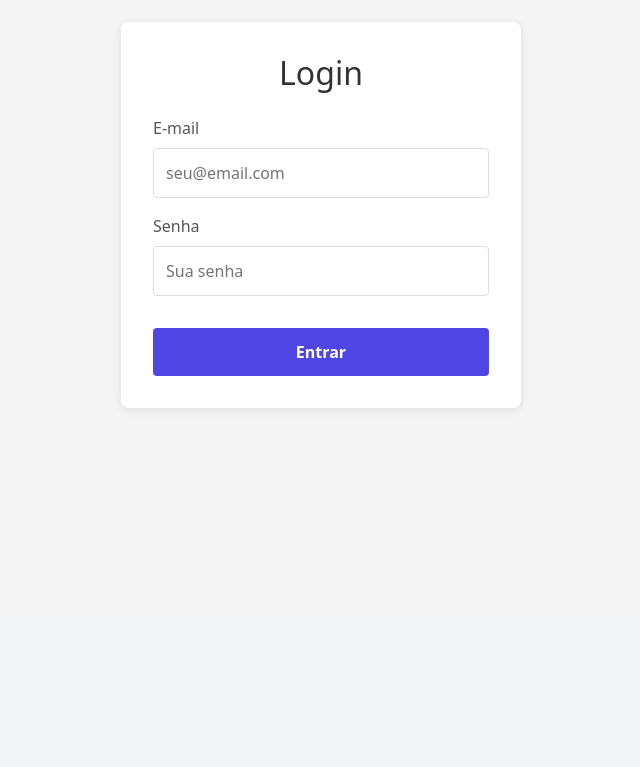
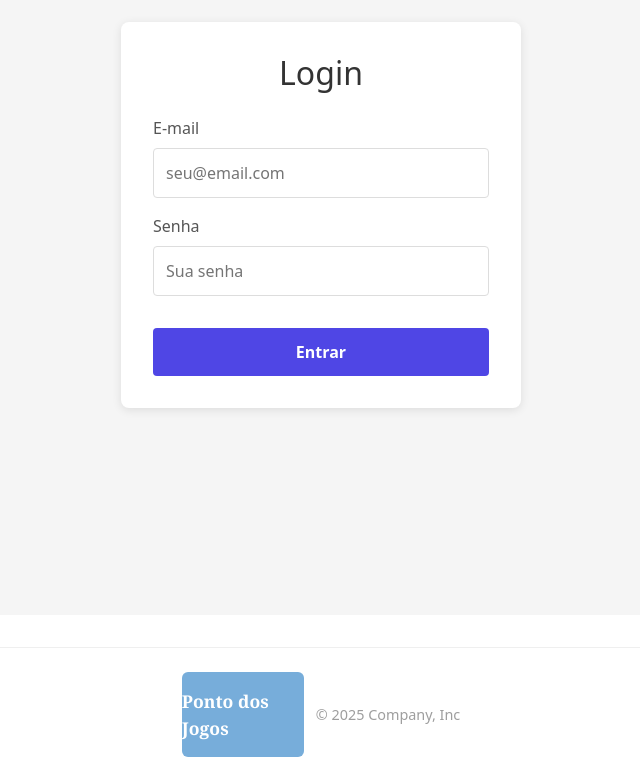
Before and after one commit to VictorWes/PontoDosJogosFull, an Angular app: page / in a window 1280 px wide. Shown: the part 185-952 px from the top of the page, without its empty margins (319-959 px from the left). Before the commit the page ends 800 px from the top, so only its background shows below. Built offline with nearby package versions, Linux system fonts and the light colour scheme.

Commit message:
feat: Adiciona estrutura footer e adiciona em login-view

```diff
--- a/src/app/components/footer/footer.component.css
+++ b/src/app/components/footer/footer.component.css
@@ -0,0 +1,43 @@
+.footer-container {
+  background-color: #ffffff;
+  padding: 2rem 0;
+  margin-top: auto;
+}
+
+.footer-divider {
+  border: none;
+  border-top: 1px solid #e0e0e0;
+  margin: 0 0 1.5rem 0;
+  opacity: 0.5;
+}
+
+.footer-content {
+  display: flex;
+  align-items: center;
+  justify-content: center;
+}
+
+.footer-brand {
+  display: flex;
+  align-items: center;
+  gap: 0.75rem;
+}
+
+.brand-icon {
+  width: 122px;
+  height: 85px;
+  background-color: #77adda;
+  border-radius: 6px;
+  display: flex;
+  align-items: center;
+  justify-content: center;
+  color: #ffffff;
+  font-weight: 600;
+  font-size: 1.1rem;
+  font-family: 'Georgia', serif;
+}
+
+.copyright-text {
+  color: #9e9e9e;
+  font-size: 0.9rem;
+}
--- a/src/app/components/footer/footer.component.html
+++ b/src/app/components/footer/footer.component.html
@@ -1 +1,11 @@
-<p>footer works!</p>
+<footer class="footer-container">
+  <div class="container">
+    <hr class="footer-divider">
+    <div class="footer-content">
+      <div class="footer-brand">
+        <div class="brand-icon">Ponto dos Jogos</div>
+        <span class="copyright-text">© 2025 Company, Inc</span>
+      </div>
+    </div>
+  </div>
+</footer>
--- a/src/app/views/login-view/login-view.component.html
+++ b/src/app/views/login-view/login-view.component.html
@@ -29,3 +29,5 @@
     </form>
   </div>
 </div>
+
+<app-footer></app-footer>
--- a/src/app/views/login-view/login-view.component.ts
+++ b/src/app/views/login-view/login-view.component.ts
@@ -1,11 +1,12 @@
 import { Component } from '@angular/core';
 import { CommonModule } from '@angular/common';
 import { FormsModule } from '@angular/forms';
+import { FooterComponent } from '../../components/footer/footer.component';
 
 @Component({
   selector: 'app-login-view',
   standalone: true,
-  imports: [CommonModule, FormsModule],
+  imports: [CommonModule, FormsModule, FooterComponent],
   templateUrl: './login-view.component.html',
   styleUrls: ['./login-view.component.css']
 })
```
